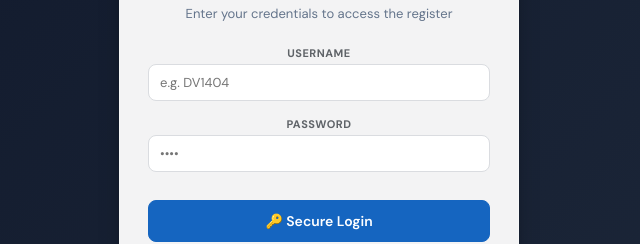
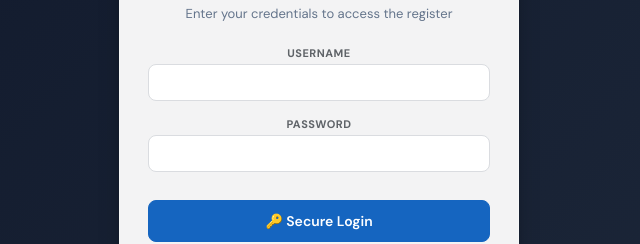
Before and after one commit to vishalAgrawal30/hospital_register, a React (Create React App) app: page / in a window 1280 px wide. Shown: the part 326-570 px from the top of the page, without its empty margins (321-961 px from the left). Built offline with nearby package versions, Linux system fonts and the light colour scheme.

Commit message:
username and password placeholder remove

```diff
--- a/src/HospitalLabRegister.jsx
+++ b/src/HospitalLabRegister.jsx
@@ -1137,7 +1137,7 @@ export default function App() {
                 type="text"
                 value={username}
                 onChange={(e) => { setUsername(e.target.value); setLoginError(""); }}
-                placeholder="e.g. DV1404"
+                // placeholder="e.g. DV1404"
                 className={loginError ? "input-err" : ""}
                 onKeyDown={(e) => e.key === "Enter" && handleLogin()}
               />
@@ -1149,7 +1149,7 @@ export default function App() {
                 type="password"
                 value={password}
                 onChange={(e) => { setPassword(e.target.value); setLoginError(""); }}
-                placeholder="••••"
+                // placeholder="••••"
                 className={loginError ? "input-err" : ""}
                 onKeyDown={(e) => e.key === "Enter" && handleLogin()}
               />
```
